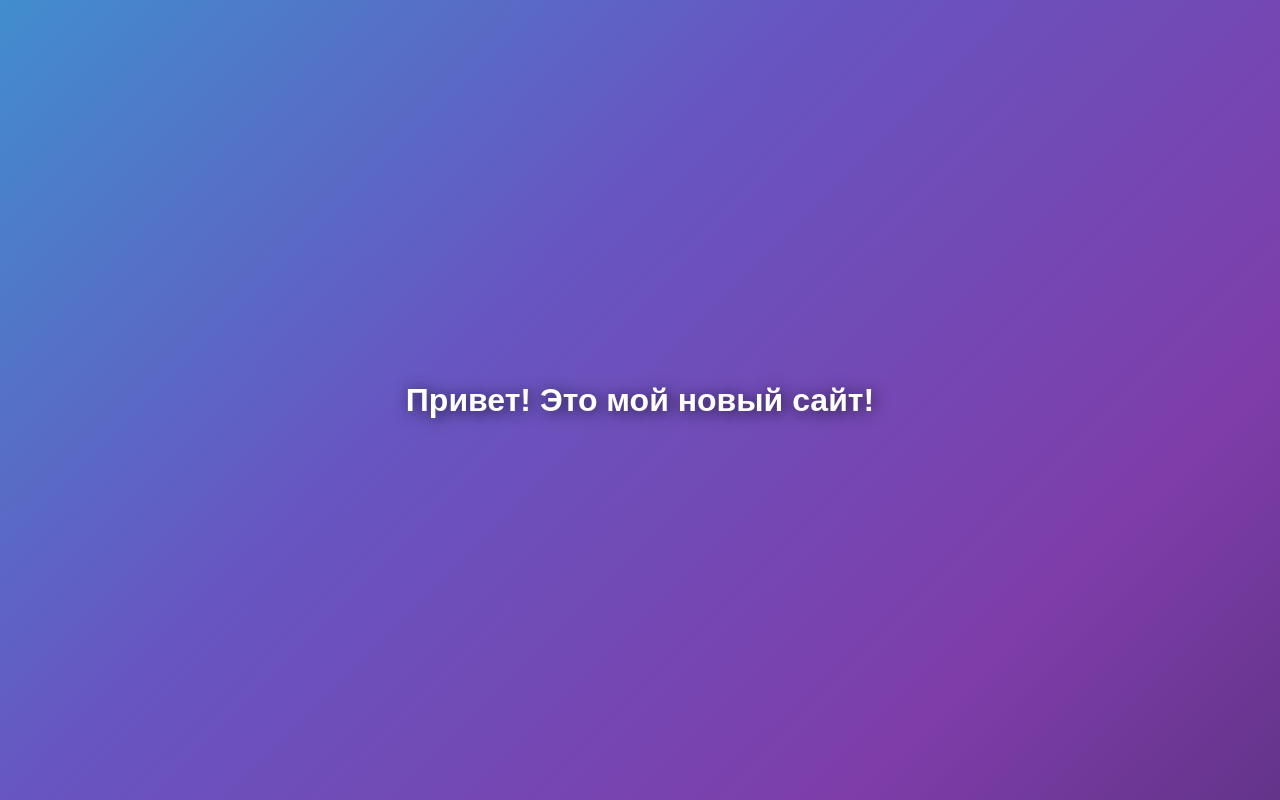
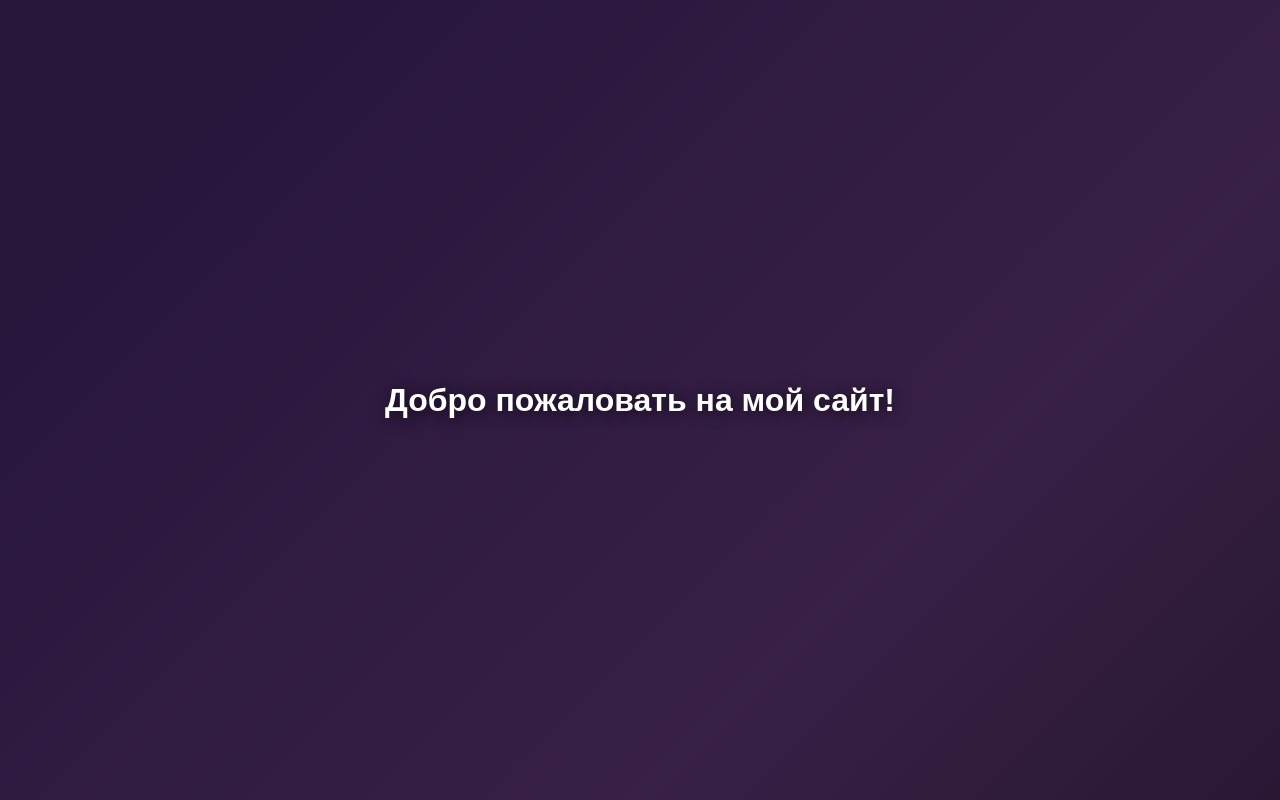
Before and after one commit to Spottq/Spottq, a plain HTML site: page index.html in a window 1280 px wide. Drawn offline with Linux system fonts and the light colour scheme.

Commit message:
Update index.html

```diff
--- a/index.html
+++ b/index.html
@@ -13,12 +13,11 @@
             align-items: center;
             font-family: Arial, sans-serif;
             background: linear-gradient(135deg,
-                rgba(10, 25, 47, 0.9),   /* Очень тёмный синий */
-                rgba(19, 54, 80, 0.9),   /* Темно-синий */
-                rgba(44, 130, 201, 0.9), /* Глубокий синий */
-                rgba(87, 67, 186, 0.9),  /* Темный фиолетовый */
-                rgba(112, 40, 160, 0.9), /* Глубокий фиолетовый */
-                rgba(55, 20, 93, 0.9)    /* Очень темный фиолетовый */
+                rgba(5, 10, 20, 0.95),   /* Очень тёмный почти чёрный синий */
+                rgba(20, 10, 40, 0.95),  /* Очень тёмный фиолетовый */
+                rgba(30, 10, 50, 0.95),  /* Глубокий тёмно-фиолетовый */
+                rgba(45, 20, 60, 0.95),  /* Тёмный фиолетовый */
+                rgba(20, 5, 30, 0.95)    /* Очень тёмный фиолетовый, почти чёрный */
             );
             background-size: 200% 200%;
             animation: gradientAnimation 10s ease infinite;
@@ -32,11 +31,11 @@
 
         h1 {
             color: white;
-            text-shadow: 2px 2px 15px rgba(0, 0, 0, 0.7); /* Более выраженная тень для текста */
+            text-shadow: 2px 2px 15px rgba(0, 0, 0, 0.7); /* Легкая тень для текста */
         }
     </style>
 </head>
 <body>
-    <h1>Привет! Это мой новый сайт!</h1>
+    <h1>Добро пожаловать на мой сайт!</h1>
 </body>
 </html>
```
